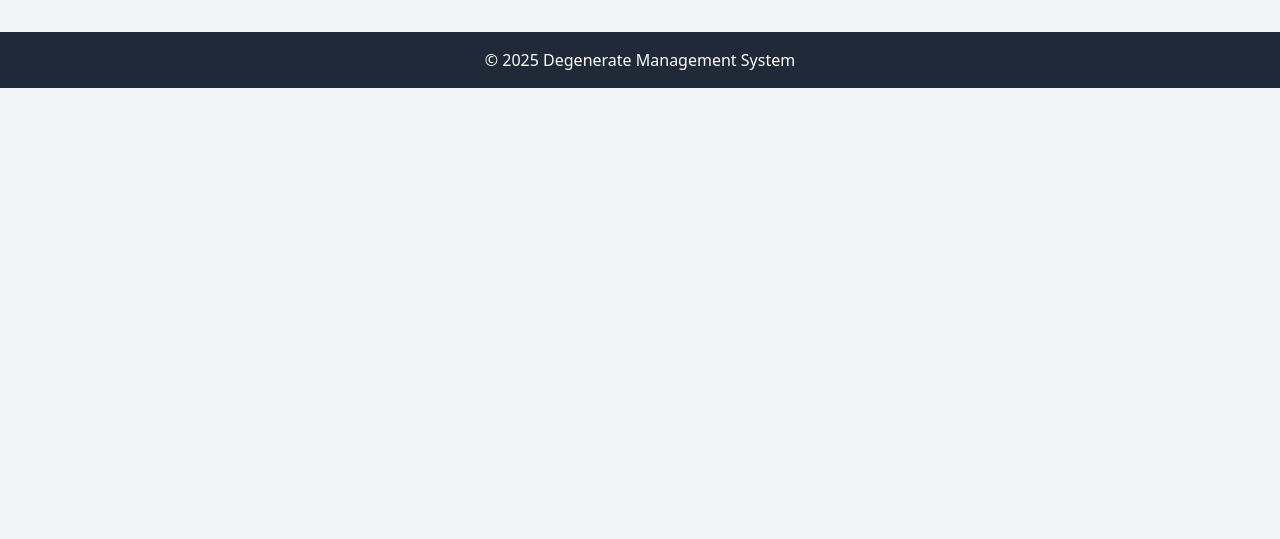
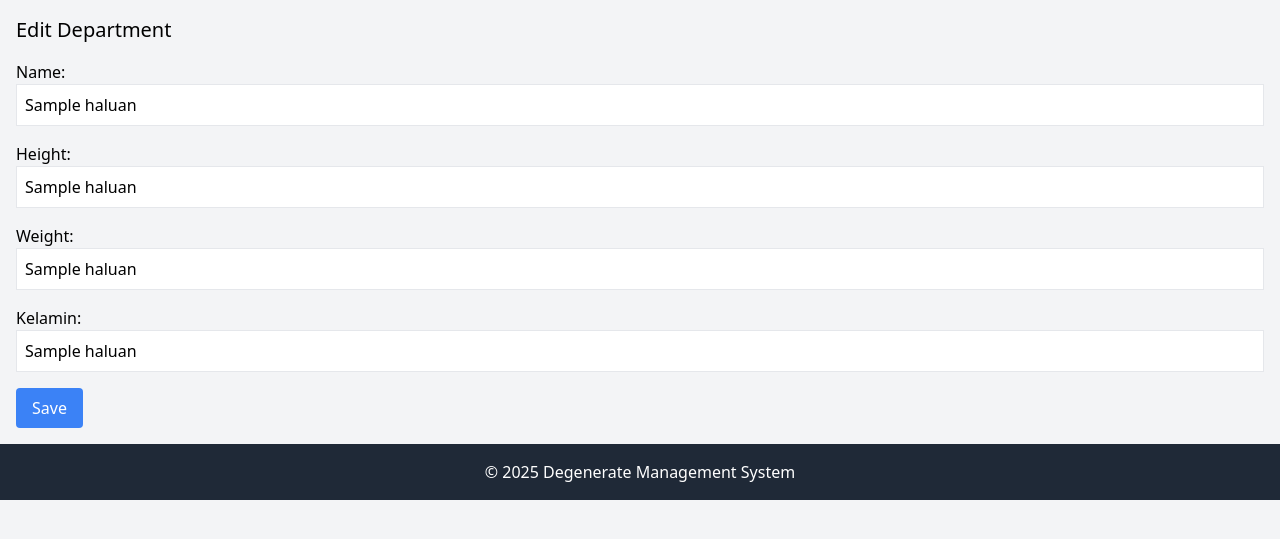
Before and after one commit to re4dam/TP10DPBO2025C2, a PHP site: template views/haluan_form.php in a window 1280 px wide. Shown: the part 96-635 px from the top of the page. Run offline with PHP 8.4, Linux system fonts and the light colour scheme; the template is opened without the code that fills it: most values are stand-ins (such as "Sample title", 1, 10 or a date in 2020).

Commit message:
form updated

```diff
--- a/index.php
+++ b/index.php
@@ -34,7 +34,7 @@ if ($entity == 'degenerate') {
     } elseif ($action == 'add') {
         require_once 'views/haluan_form.php';
     } elseif ($action == 'edit') {
-        $degenerate = $viewModel->getHaluanById($_GET['id']);
+        $haluan = $viewModel->getHaluanById($_GET['id']);
         require_once 'views/haluan_form.php';
     } elseif ($action == 'save') {
         $viewModel->addHaluan($_POST['name'], $_POST['height'], $_POST['weight'], $_POST['kelamin']);
--- a/views/haluan_form.php
+++ b/views/haluan_form.php
@@ -0,0 +1,28 @@
+<?php
+require_once 'views/template/header.php';
+?>
+
+<h2 class="text-xl mb-4"><?php echo isset($haluan) ? 'Edit Department' : 'Add Department'; ?></h2>
+<form action="index.php?entity=department&action=<?php echo isset($haluan) ? 'update&id=' . $haluan['id'] : 'save'; ?>" method="POST" class="space-y-4">
+    <div>
+        <label class="block">Name:</label>
+        <input type="text" name="name" value="<?php echo isset($haluan) ? $haluan['name'] : ''; ?>" class="border p-2 w-full" required>
+    </div>
+    <div>
+        <label class="block">Height:</label>
+        <input type="text" name="name" value="<?php echo isset($haluan) ? $haluan['name'] : ''; ?>" class="border p-2 w-full" required>
+    </div>
+    <div>
+        <label class="block">Weight:</label>
+        <input type="text" name="name" value="<?php echo isset($haluan) ? $haluan['name'] : ''; ?>" class="border p-2 w-full" required>
+    </div>
+    <div>
+        <label class="block">Kelamin:</label>
+        <input type="text" name="name" value="<?php echo isset($haluan) ? $haluan['name'] : ''; ?>" class="border p-2 w-full" required>
+    </div>
+    <button type="submit" class="bg-blue-500 text-white px-4 py-2 rounded">Save</button>
+</form>
+
+<?php
+require_once 'views/template/footer.php';
+?>
```
